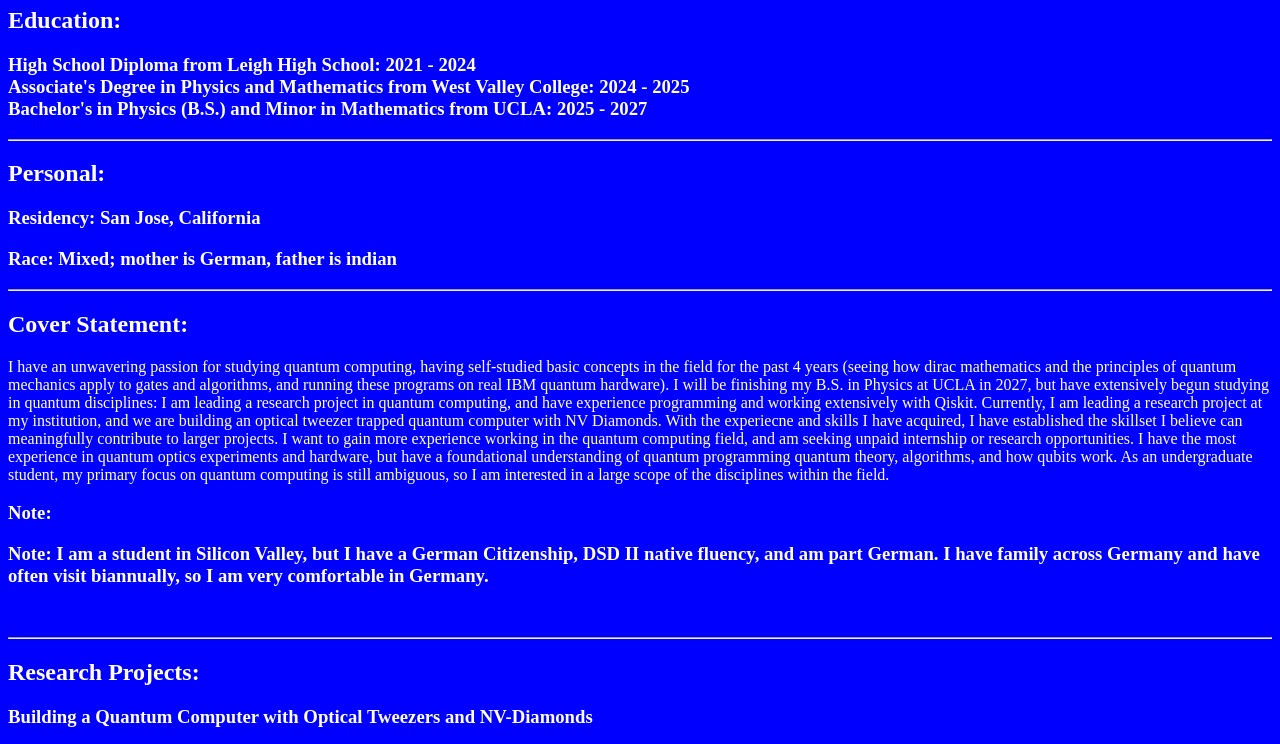
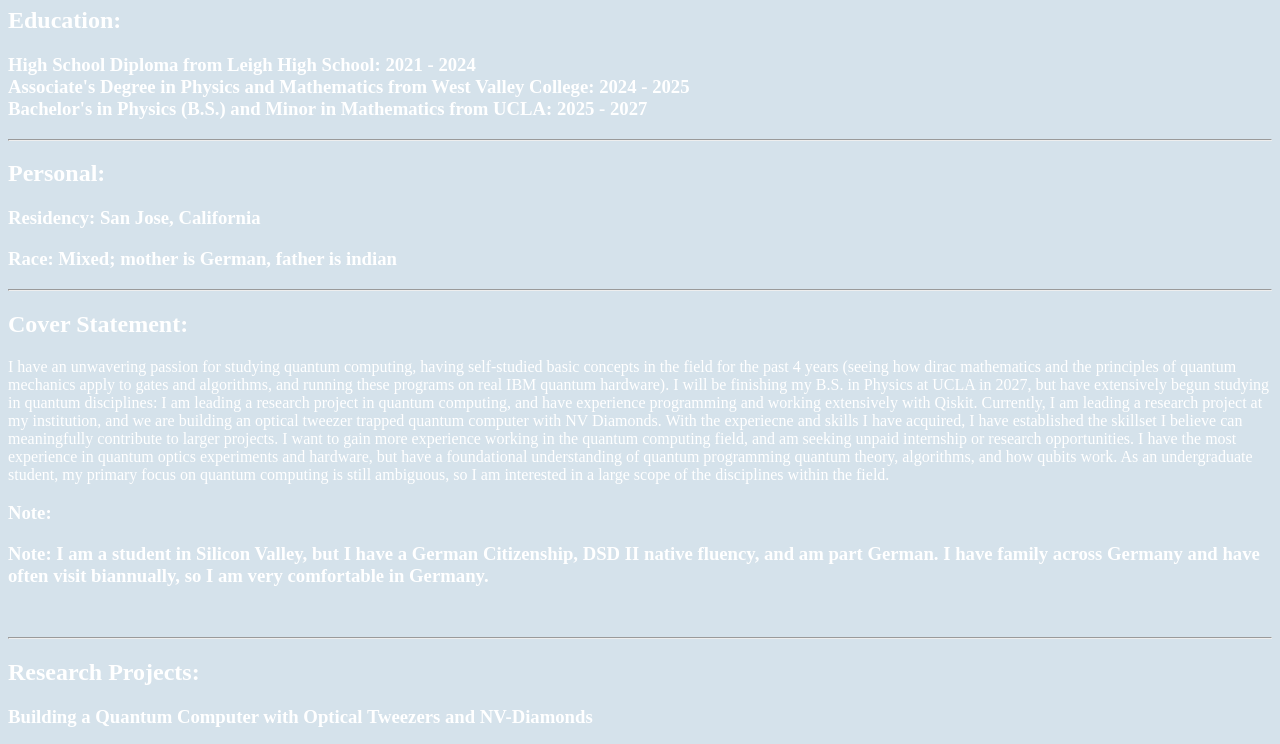
Before and after one commit to OnekaSingh/onekasingh.github.io, a plain HTML site: page index.html in a window 1280 px wide. Shown: the part 73-817 px from the top of the page. Drawn offline with Linux system fonts and the light colour scheme.

Commit message:
Update style.css

```diff
--- a/style.css
+++ b/style.css
@@ -1,4 +1,5 @@
 body {
-  background-color: blue;
-  color: white;
+  background-color: rgba(213, 226, 235, 1);
+  color: white; rgba(71, 83, 92, 1);
+  font: times;
 }
```
